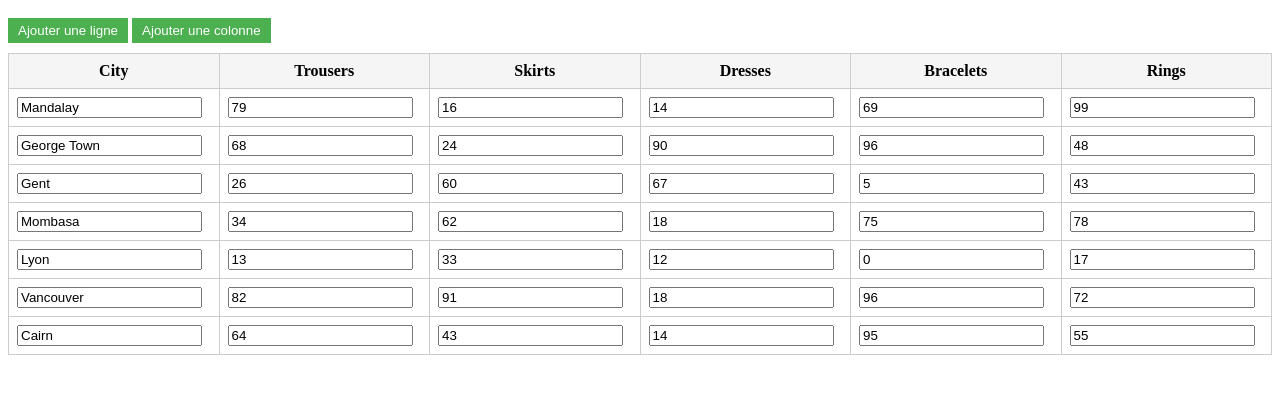
After one commit to BOURREAUQuentin/django_dynamic_table, a Django app: template skeleton_project/dynamictable/templates/dynamictable/test.html in a window 1280 px wide. The commit adds this page. Shown: the top 394 px of the page. Run offline with Django 5.2, Linux system fonts and the light colour scheme; the template is opened without the code that fills it, so the values that code supplies are empty; some libraries are stand-ins or nearby versions.

Commit message:
add buttons new row et new column

```diff
--- a/skeleton_project/dynamictable/templates/dynamictable/tableau.html
+++ b/skeleton_project/dynamictable/templates/dynamictable/tableau.html
@@ -5,6 +5,7 @@
         {% for col in columns_names %}
             <th>{{ col }}</th>
         {% endfor %}
+        <th><button hx-get="{% url 'dynamictable:dynamictable' 1 %}" hx-target="#dynamic-content" class="bg-blue-500 text-white p-2">+</button></th>
     </thead>
     <tbody>
         {% for row in rows %}
@@ -14,5 +15,8 @@
                 {% endfor %}
             </tr>
         {% endfor %}
+        <tr>
+            <td><button hx-get="{% url 'dynamictable:dynamictable' 1 %}" hx-target="#dynamic-content" class="bg-blue-500 text-white p-2">+</button></td>
+        </tr>
     </tbody>
 </table>
--- /dev/null
+++ b/skeleton_project/dynamictable/templates/dynamictable/test.html
@@ -0,0 +1,138 @@
+<!DOCTYPE html>
+<html lang="en">
+<head>
+    <meta charset="UTF-8">
+    <meta name="viewport" content="width=device-width, initial-scale=1.0">
+    <title>Dynamic Table with Alpine.js and Sortable.js</title>
+    <!-- Alpine.js -->
+    <script defer src="https://cdn.jsdelivr.net/npm/alpinejs@3.13.2/dist/cdn.min.js"></script>
+    <!-- Sortable.js -->
+    <script src="https://cdnjs.cloudflare.com/ajax/libs/Sortable/1.14.0/Sortable.min.js"></script>
+
+    <style>
+        table {
+            width: 100%;
+            border-collapse: collapse;
+        }
+        th, td {
+            padding: 8px;
+            border: 1px solid #ccc;
+        }
+        th {
+            background-color: #f5f5f5;
+        }
+        th.movable {
+            cursor: move;
+        }
+        .add-button {
+            margin: 10px 0;
+            padding: 5px 10px;
+            background-color: #4caf50;
+            color: white;
+            border: none;
+            cursor: pointer;
+        }
+    </style>
+</head>
+<body>
+
+<div x-data="tableData" x-init="initSortable">
+    <button class="add-button" @click="addRow">Ajouter une ligne</button>
+    <button class="add-button" @click="addColumn">Ajouter une colonne</button>
+
+    <table>
+        <!-- Header -->
+        <thead>
+            <tr id="table-header">
+                <template x-for="(col, index) in table.columns" :key="index">
+                    <th class="movable" :data-index="index">
+                        <div x-html="col.name"></div>
+                    </th>
+                </template>
+            </tr>
+        </thead>
+
+        <!-- Body -->
+        <tbody>
+            <template x-for="(row, idx) in table.data" :key="idx">
+                <tr>
+                    <template x-for="(col, icol) in row" :key="icol">
+                        <td>
+                            <input type="text" x-model="col.value" class="px-3 border-b border-gray-200">
+                        </td>
+                    </template>
+                </tr>
+            </template>
+        </tbody>
+    </table>
+</div>
+
+<script>
+    document.addEventListener('alpine:init', () => {
+        Alpine.data('tableData', () => ({
+            table: {
+                columns: [
+                    { name: 'City' },
+                    { name: 'Trousers' },
+                    { name: 'Skirts' },
+                    { name: 'Dresses' },
+                    { name: 'Bracelets' },
+                    { name: 'Rings' }
+                ],
+                data: [
+                    [{ value: "Mandalay" }, { value: 79 }, { value: 16 }, { value: 14 }, { value: 69 }, { value: 99 }],
+                    [{ value: "George Town" }, { value: 68 }, { value: 24 }, { value: 90 }, { value: 96 }, { value: 48 }],
+                    [{ value: "Gent" }, { value: 26 }, { value: 60 }, { value: 67 }, { value: 5 }, { value: 43 }],
+                    [{ value: "Mombasa" }, { value: 34 }, { value: 62 }, { value: 18 }, { value: 75 }, { value: 78 }],
+                    [{ value: "Lyon" }, { value: 13 }, { value: 33 }, { value: 12 }, { value: 0 }, { value: 17 }],
+                    [{ value: "Vancouver" }, { value: 82 }, { value: 91 }, { value: 18 }, { value: 96 }, { value: 72 }],
+                    [{ value: "Cairn" }, { value: 64 }, { value: 43 }, { value: 14 }, { value: 95 }, { value: 55 }]
+                ]
+            },
+
+            initSortable() {
+                let header = document.getElementById("table-header");
+
+                Sortable.create(header, {
+                    animation: 100,
+                    swapThreshold: 0.5,
+                    onEnd: (event) => {
+                        let fromIndex = event.oldIndex;
+                        let toIndex = event.newIndex;
+
+                        if (fromIndex !== toIndex) {
+
+                            // Déplace les données de chaque ligne en même temps
+                            this.table.data.forEach(row => {
+                                this.moveArrayElement(row, fromIndex, toIndex);
+                            });
+                        }
+                    }
+                });
+            },
+
+            addRow() {
+                // Ajoute une nouvelle ligne vide
+                let newRow = this.table.columns.map(() => ({ value: '' }));
+                this.table.data.push(newRow);
+            },
+
+            addColumn() {
+                // Ajoute une nouvelle colonne
+                const newColumnName = `Column ${this.table.columns.length + 1}`;
+                this.table.columns.push({ name: newColumnName });
+
+                // Remplit la colonne avec des valeurs vides pour chaque ligne existante
+                this.table.data.forEach(row => row.push({ value: '' }));
+            },
+
+            moveArrayElement(arr, fromIndex, toIndex) {
+                const element = arr.splice(fromIndex, 1)[0];
+                arr.splice(toIndex, 0, element);
+            }
+        }));
+    });
+</script>
+
+</body>
+</html>
--- a/skeleton_project/dynamictable/views.py
+++ b/skeleton_project/dynamictable/views.py
@@ -37,3 +37,9 @@ def get_dynamic_table_html(request, table_id):
         return render(request, 'dynamictable/tableau.html', context)
     except DynamicTable.DoesNotExist:
         return HttpResponse("Tableau non trouvé", status=404)
+
+def add_row_dynamic_table(request, tabled_id):
+    pass
+
+def add_row_dynamic_table(request, tabled_id):
+    pass
```
Also changed, not shown: skeleton_project/templates/base.html (+24 -0 lines).
